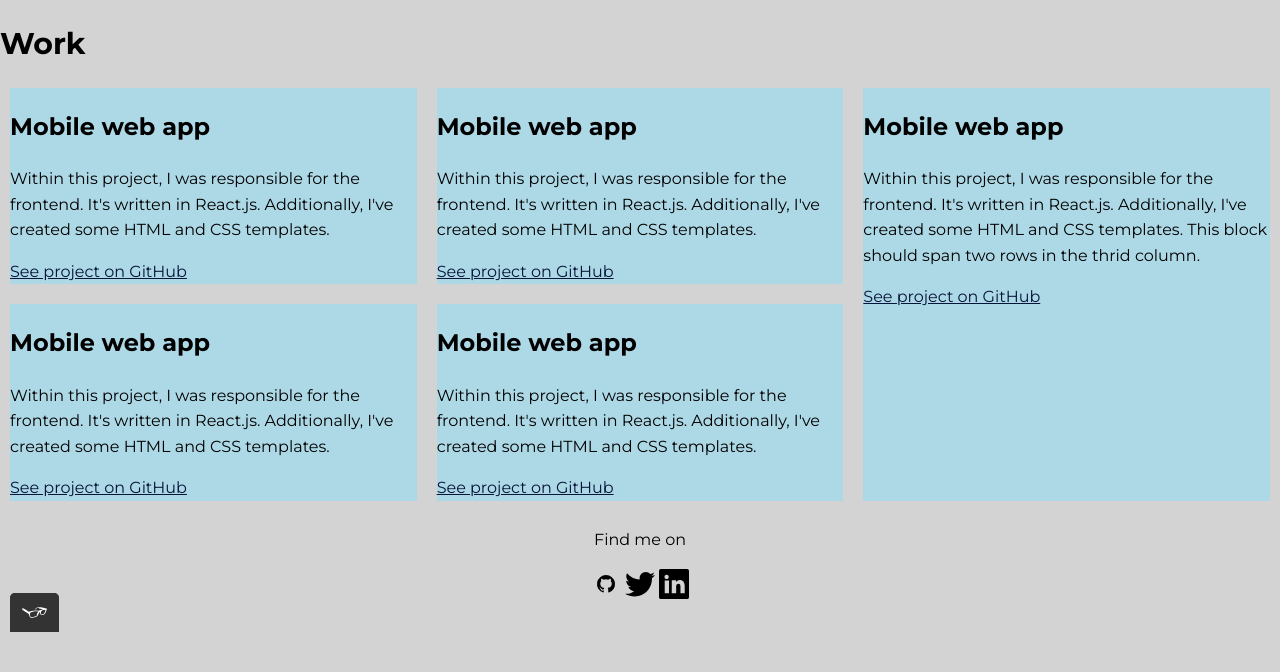
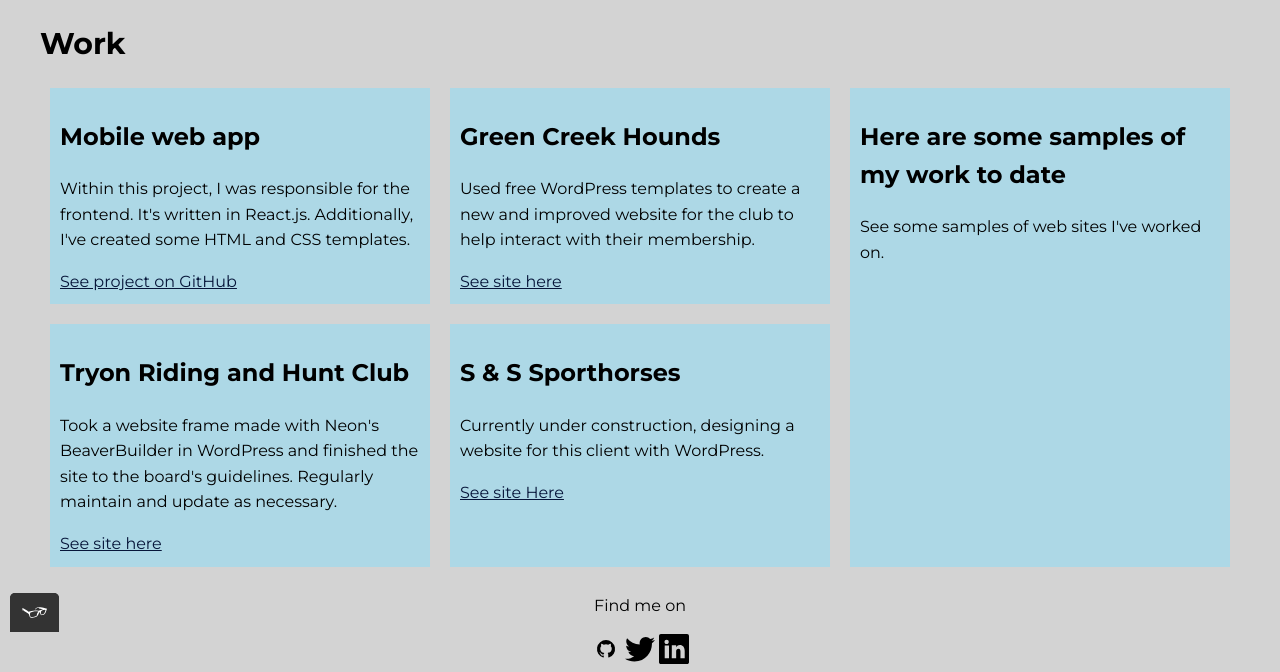
Before and after one commit to jjwoolridge/Portfolio-website, a web app: file work.html in a window 1280 px wide. Shown: the part 168-840 px from the top of the page. Before the commit the page ends 800 px from the top, so only its background shows below. Run offline with its HTML, style and script files only (its server is not run), Linux system fonts and the light colour scheme.

Commit message:
updated work.html, css
Updated title
updated work grid descriptions
updated css to center grid to max width, add padding to grid items

```diff
--- a/css/style.production.css
+++ b/css/style.production.css
@@ -74,6 +74,11 @@ body {
 	text-align: center;
 	font-style: normal;
 	color: #061539;
+}
+
+.work-grid {
+	margin: auto;
+	max-width: 1200px;
 }
 
 h1 {
@@ -188,6 +193,7 @@ button:focus,
 .grid__item {
 	display: inline-block;
 	width: 33%;
+	padding: 10px;
 }
 /*end grid fallback*/
 
@@ -295,6 +301,7 @@ button:focus,
 		width: auto;
 		min-height: auto;
 		margin:0;
+		padding: 10px;
 	}
 
 	.grid__item:last-child {
--- a/work.html
+++ b/work.html
@@ -3,7 +3,7 @@
 <head>
 	<meta charset="utf-8">
 	<meta name="viewport" content="width=device-width, initial-scale=1">
-	<title>CF Portfolio JJW</title>
+	<title>Jillian W - Relevant Work</title>
 	<link rel="shortcut icon" href="img/CFfavicon.ico">
 	<link rel="stylesheet" type="text/css" href="https://cdnjs.cloudflare.com/ajax/libs/normalize/8.0.1/normalize.min.css">
 	<link href="https://fonts.googleapis.com/css2?family=Montserrat:wght@400;700&display=swap" rel="stylesheet">
@@ -32,43 +32,42 @@
 </header>
 
 <!-- Main content -->
-<section>
+<section class="work-grid">
 	<h1>Work</h1>
 	<div class="grid">
 		<div class="grid__item">
-			<h2> Mobile web app</h2>
+			<h2>Mobile web app</h2>
 			<p>
 				Within this project, I was responsible for the frontend. It's written in React.js. Additionally, I've created some HTML and CSS templates.
 			</p>
-			<a href="#"> See project on GitHub</a>
+			<a href="#">See project on GitHub</a>
 		</div>
 		<div class="grid__item">
-			<h2> Mobile web app</h2>
+			<h2>Green Creek Hounds</h2>
 			<p>
-				Within this project, I was responsible for the frontend. It's written in React.js. Additionally, I've created some HTML and CSS templates.
+				Used free WordPress templates to create a new and improved website for the club to help interact with their membership.
 			</p>
-			<a href="#"> See project on GitHub</a>
+			<a href="https://www.greencreekhounds.com" target="_blank">See site here</a>
 		</div>
 		<div class="grid__item">
-			<h2> Mobile web app</h2>
+			<h2>Tryon Riding and Hunt Club</h2>
 			<p>
-				Within this project, I was responsible for the frontend. It's written in React.js. Additionally, I've created some HTML and CSS templates.
+				Took a website frame made with Neon's BeaverBuilder in WordPress and finished the site to the board's guidelines. Regularly maintain and update as necessary.
 			</p>
-			<a href="#"> See project on GitHub</a>
+			<a href="https://www.tryonridingandhuntclub.org" target="_blank">See site here</a>
 		</div>
 		<div class="grid__item">
-			<h2> Mobile web app</h2>
+			<h2>S & S Sporthorses</h2>
 			<p>
-				Within this project, I was responsible for the frontend. It's written in React.js. Additionally, I've created some HTML and CSS templates.
+				Currently under construction, designing a website for this client with WordPress.
 			</p>
-			<a href="#"> See project on GitHub</a>
+			<a href="https://www.snssporthorses.com" target="_blank">See site Here</a>
 		</div>
 		<div class="grid__item">
-			<h2> Mobile web app</h2>
+			<h2>Here are some samples of my work to date</h2>
 			<p>
-				Within this project, I was responsible for the frontend. It's written in React.js. Additionally, I've created some HTML and CSS templates. This block should span two rows in the thrid column.
+				See some samples of web sites I've worked on.
 			</p>
-			<a href="#"> See project on GitHub</a>
 		</div>
 	</div>
 </section>
```
Also changed, not shown: css/style.css (+7 -0 lines).
